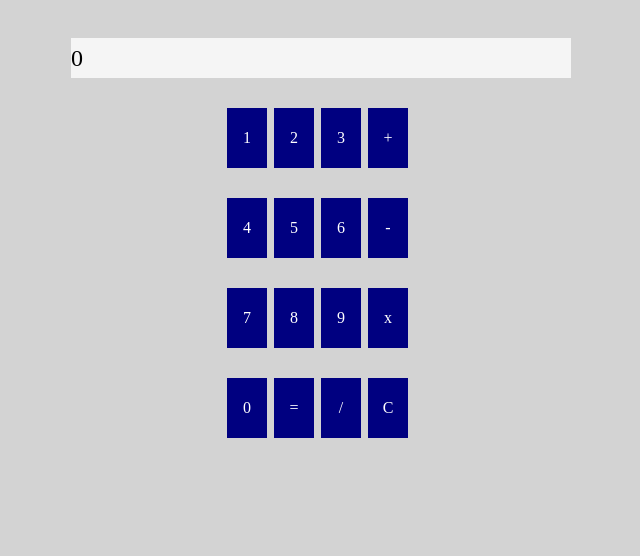
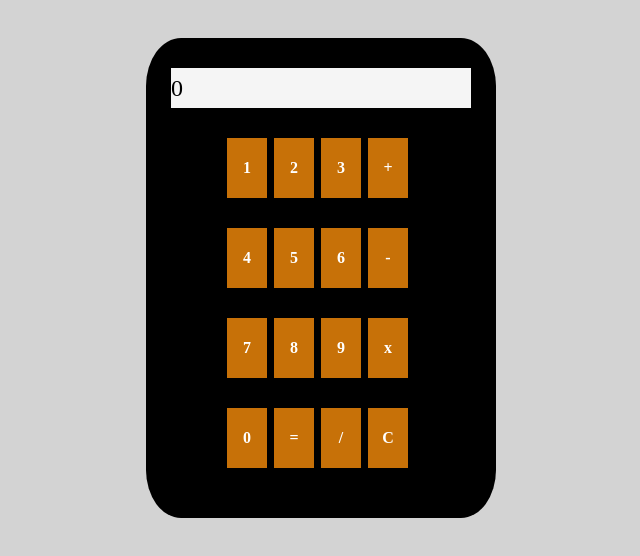
Before and after one commit to KyleHoc/odin_calculator, a plain HTML site: page index.html in a window 1280 px wide. Shown: the whole page, without its empty margins (319-959 px from the left). Drawn offline with Linux system fonts and the light colour scheme.

Commit message:
transitions and visuals added. Calculator is complete!

```diff
--- a/index.html
+++ b/index.html
@@ -8,6 +8,7 @@
     <link rel="stylesheet" href="styles.css">
 </head>
 <body>
+    <div class="calc">
     <div class="entry" id = "display"></div>
     <div class="line1">
         <div class="key" id="one">1</div>
@@ -36,6 +37,7 @@
         <div class="key" id="divide">/</div>
         <div class="key" id="clear">C</div>
     </div>
+    </div>
 
 
 
--- a/styles.css
+++ b/styles.css
@@ -7,12 +7,27 @@ body{
     align-items: center;
 }
 
+.calc{
+    background-color: black;
+    display: flex;
+    flex-direction: column;
+    justify-content: center;
+    align-content: center;
+    align-items: center;
+    padding-left: 50px;
+    padding-right: 50px;
+    padding-bottom: 50px;
+    width: 250px;
+    border-radius: 10%;
+    margin-top: 30px;
+}
+
 .entry{
     display: flex;
     align-items: center;
     background-color: whitesmoke;
     height: 40px;
-    width: 500px;
+    width: 300px;
     font-size: 24px;
     font-family: serif;
     margin-top: 30px;
@@ -49,16 +64,15 @@ body{
     display: flex;
     justify-content: center;
     align-items: center;
-    background-color: navy;
+    background-color: rgb(199, 113, 8);
     color: white;
     height: 60px;
     width: 40px;
     margin-right: 7px;
-    /*transition-property: all;
-    transition-duration: 0.5s;
-    transition-delay: 0s;*/
+    font-weight: bold;
+    transition: background-color 5ms linear;
 }
 
-/*.key:click{
-    height: 70px;
-}*/
+.key:active {
+    background-color: gold;
+  }
```
